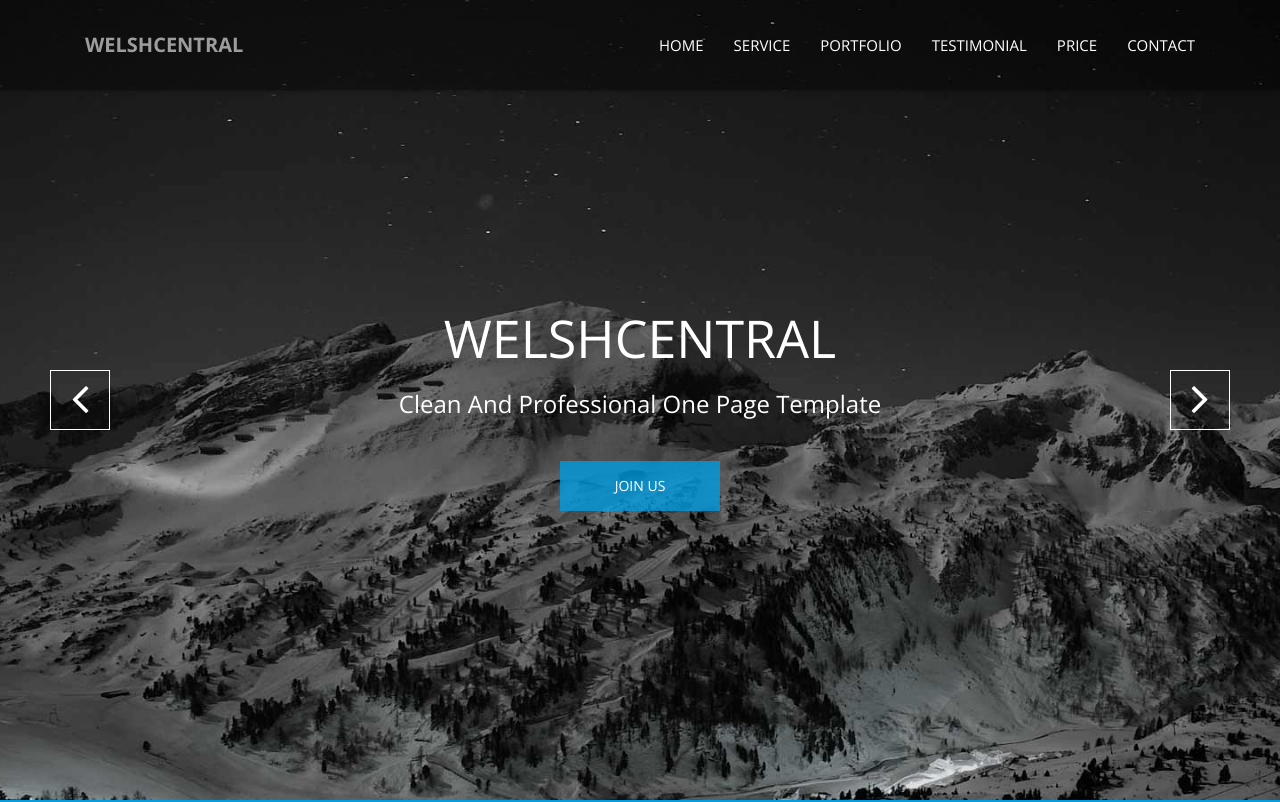
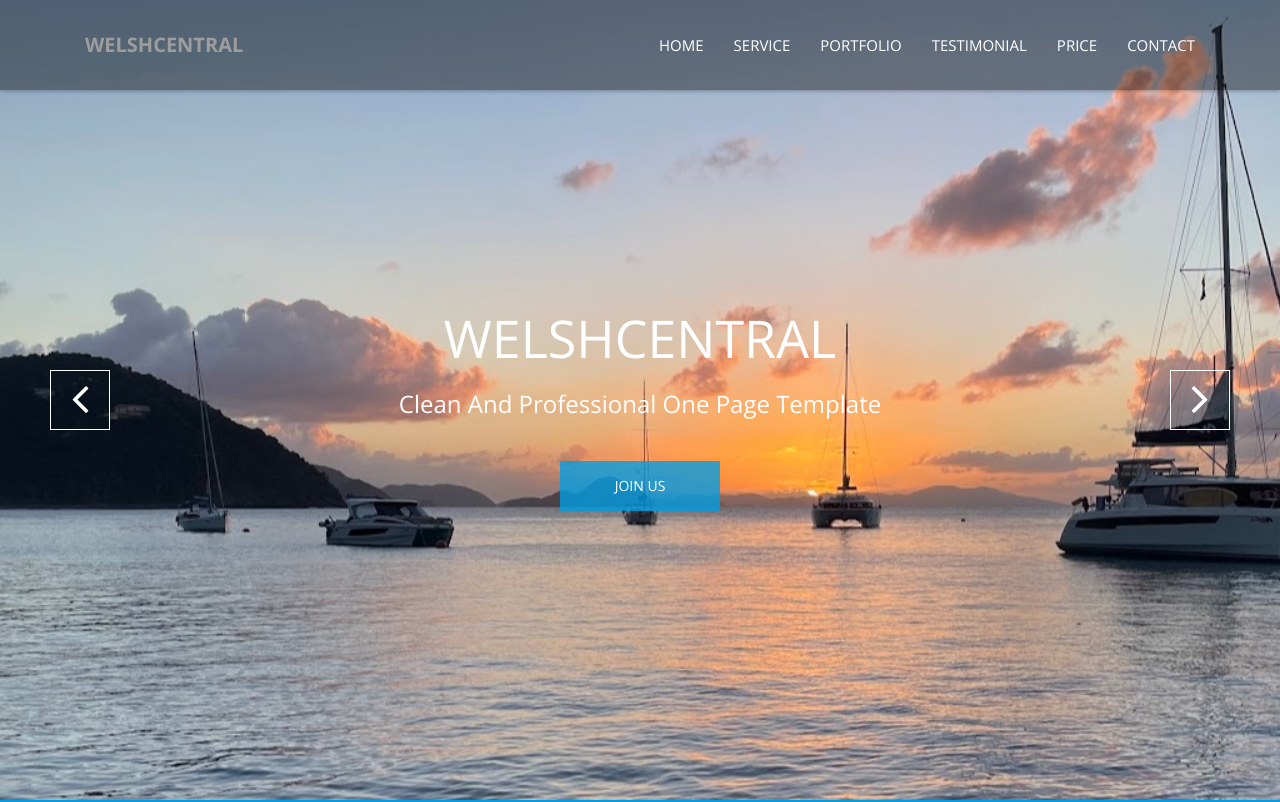
Before and after one commit to WelshCentral/welshcentral.github.io, a plain HTML site: page index.html in a window 1280 px wide. Shown: the top 802 px of the page. Drawn offline with nearby package versions, Linux system fonts and the light colour scheme; some packages are replaced by stand-ins of ours.

Commit message:
Update slit-slider.css

```diff
--- a/css/slit-slider.css
+++ b/css/slit-slider.css
@@ -155,7 +155,7 @@
 }
 
 .bg-img-1 {
-	background-image: url(../img/slider/banner.jpg);
+	background-image: url(../img/slider/stjohn.jpg);
 }
 .bg-img-2 {
 	background-image: url(../img/slider/affinity.jpeg);
```
